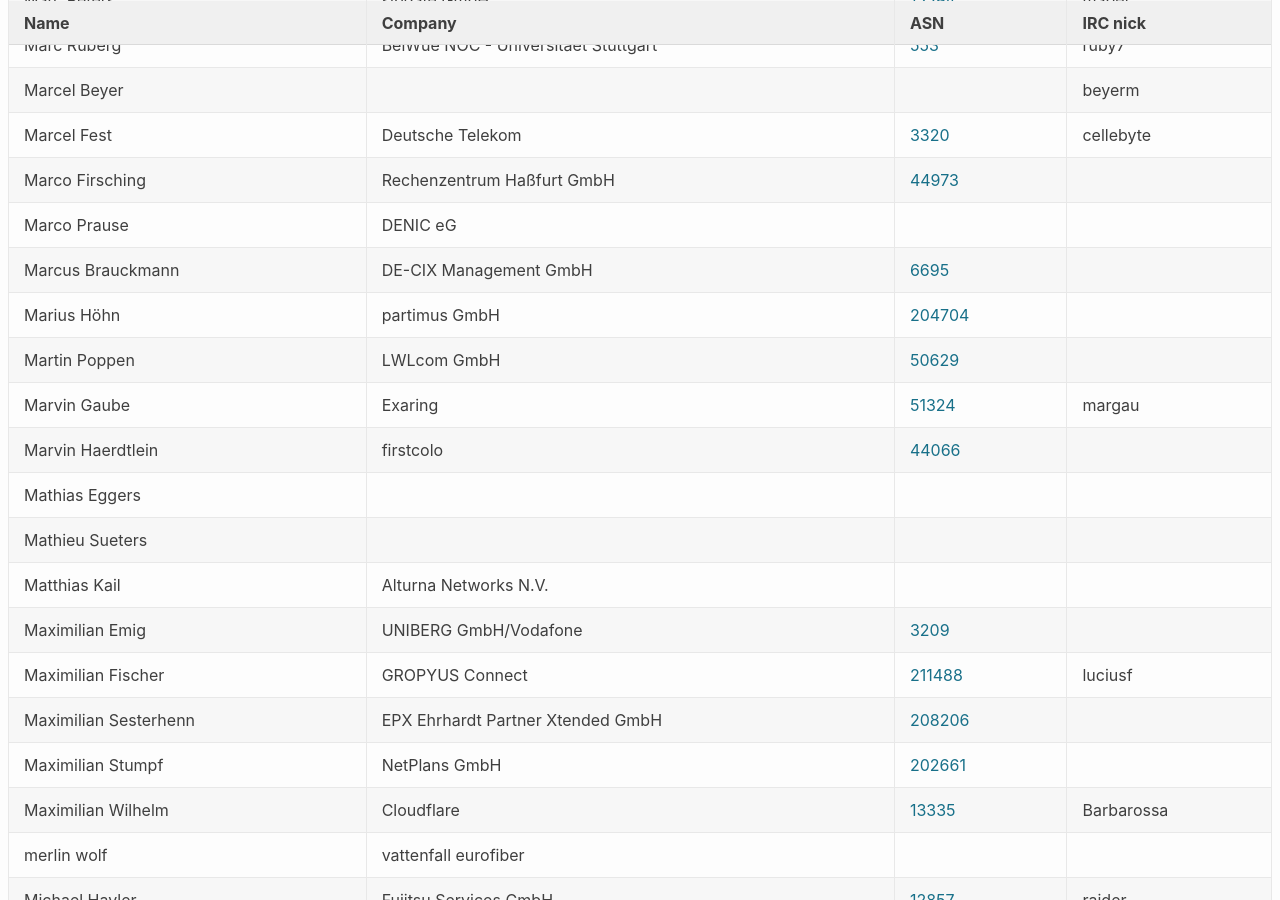
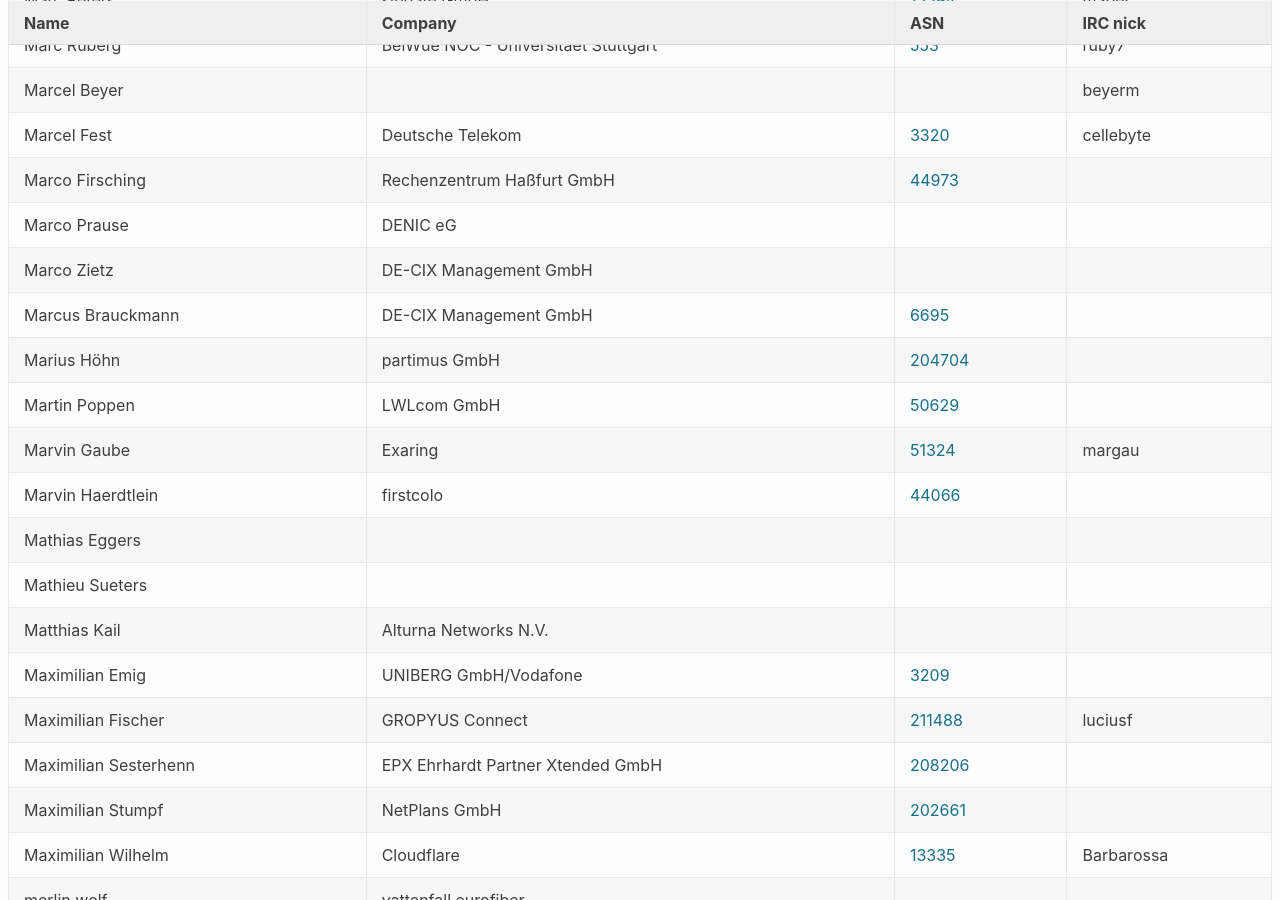
Before and after one commit to denog/pretix-attendeelist, a Jekyll site: the page built from denog14/index.md, in a window 1280 px wide and 900 px high, scrolled down 6724 px. Built offline with Jekyll 4.4.1, drawn with Linux system fonts in a browser that asks for light colours.

Commit message:
Latest data: Mon Oct 31 12:11:43 UTC 2022

```diff
--- a/_data/attendees_denog14_onsite.json
+++ b/_data/attendees_denog14_onsite.json
@@ -890,6 +890,12 @@
   {
     "name": "Marco Prause",
     "company": "DENIC eG",
+    "irc": null,
+    "asn": null
+  },
+  {
+    "name": "Marco Zietz",
+    "company": "DE-CIX Management GmbH",
     "irc": null,
     "asn": null
   },
```
